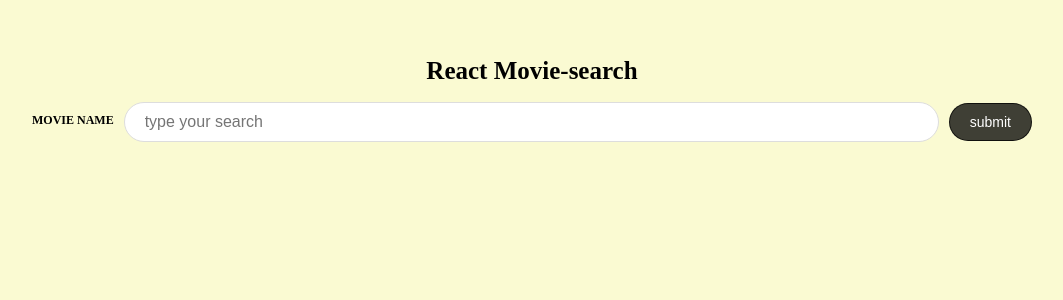
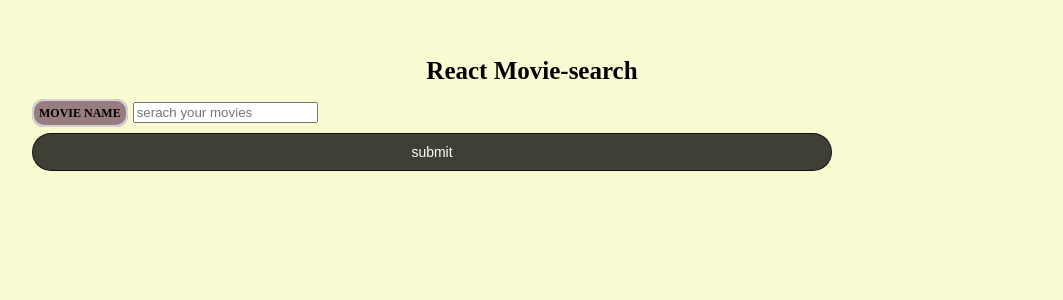
Before and after one commit to AnmolPrajapat/movie-search, a React (Create React App) app: page / in a window 1280 px wide. Shown: the top 300 px of the page, without its empty margins (108-1171 px from the left). Built offline with nearby package versions, Linux system fonts and the light colour scheme; the HTML template or start-up script is replaced by a standard one.

Commit message:
updated searchmovie and css

```diff
--- a/src/App.css
+++ b/src/App.css
@@ -35,15 +35,23 @@ small {
   text-transform: uppercase;
   font-family: "Times New Roman", Times, serif;
   font-weight: bold;
+  border:lightgray 2px solid;
+  background-color: rgb(151, 125, 129);
+  border-radius: 12px;
+  padding: 5px;
+  margin-right: 5px;
+
 }
 
 .input {
+  margin-left:10px;
   font-size: 1.6rem;
-  padding: 0.5rem 2rem;
+  padding: 8px 8px;
   line-height: 2.8rem;
   border-radius: 20px;
   border: 1px solid #ddd;
   margin-bottom: 1rem;
+  font-family: 'Segoe UI', Tahoma, Geneva, Verdana, sans-serif;
 }
 
 .button {
@@ -55,6 +63,8 @@ small {
   font-size: 1.4rem;
   cursor: pointer;
   transition: background-color 250ms;
+  width:80%;
+  margin-top: 1rem;
 }
 
 .button:hover {
@@ -94,7 +104,7 @@ small {
   margin: 0 auto;
   display: block;
 }
-.notFound {
+.not-Found {
   margin-top: 1.5em;
   font-size: 22px;
   font-family: Georgia, "Times New Roman", Times, serif;
@@ -102,10 +112,10 @@ small {
   color: black;
 }
 .foot {
-  font-size: 28px;
+  font-size: 12px;
   text-align: center;
   text-decoration: linen;
-  margin-top: 12px;
+  margin-top: 20px;
   border: 2px solid red;
   border-radius: 4px;
   background-color: lightgrey;
--- a/src/components/SearchMovies.js
+++ b/src/components/SearchMovies.js
@@ -1,96 +1,83 @@
 import React, { useState } from "react";
 import FormComponent from "./FormComponent";
-
 export default function SearchMovies() {
   const [query, setQuery] = useState("");
   const [movies, setMovies] = useState([]);
-  const [apiCalled, setApiCall] = useState(false);
+  const [apiCalled, setApicall] = useState(false);
 
-  const searchMovies = async (e) => {
+  async function SearchMovies(e) {
     e.preventDefault();
 
     const url = `https://api.themoviedb.org/3/search/movie?api_key=65b2d4a08fc4519f762f7531fe791385&language=en-US&query=${query}&page=1&include_adult=false`;
 
     try {
-        if(validateForm(query)) {
-            const res = await fetch(url);
-            const data  = await res.json();
-            setMovies(data.results);
-            setApiCall(true);
-            console.log(data)
-        }
-    }
-    catch(err){
-        console.error(err);
+      if (validateForm(query)) {
+        const res = await fetch(url);
+        const data = await res.json();
+        setMovies(data.results);
+        setApicall(true);
+      }
+    } catch (err) {
+      console.error(err);
     }
   }
-  function showList() {
-    if(movies.length) {
-        return (
-            <div>
-                <div className="card-list">
-                {
-                    movies.filter(movie => movie.poster_path)
-                        .map(movie => (
-                            <FormComponent movie={movie} key={movie.id} />
-                        )
-                    )
-                }
-                </div>
-                <br/><br/><br/>
-                <footer className = "foot" >Thank you for visiting!!</footer>
-            </div>
-
-
-        )
-    } else if(!movies.length && apiCalled){
-        return (
-            <div>
-                <div className="notFound" >Sorry,there is no movies as {query}</div>
-                <br/><br/><br/>
-                <footer className = "foot" >Thank you for visiting!!</footer>
-            </div>
-        )
+  function validateForm(query) {
+    if (query === "") {
+      alert("Please check your input again");
+      return false;
     }
-}
-
+    return true;
+  }
 
   return (
     <div>
-      <form action="" className="form" onSubmit={searchMovies}>
-        <label htmlFor="query" className="label">
-          movie name{" "}
+      <form onSubmit={SearchMovies}>
+        <label htmlFor="label" className="label">
+          {" "}
+          Movie Name
         </label>
         <input
           type="text"
-          className="input"
           name="query"
-          placeholder="type your search"
           value={query}
-          onChange={(e) => setQuery(e.target.value)}
-        required/>
+          placeholder="serach your movies"
+          onChange={(event) => setQuery(event.target.value)}
+          required
+        />
+        <button className="button"> submit</button>
+      </form>
 
-        <button className="button " type="submit">
-          submit
-        </button>
-      </form>
-      {showList()}
-      </div>
-
-  )
+      {showlist()}
+    </div>
+  );
+  function showlist() {
+    if (movies.length) {
+      return (
+        <div>
+          <div className="card-list">
+            {movies
+              .filter((movie) => movie.poster_path)
+              .map((movie) => (
+                <FormComponent movie={movie} key={movie.id} />
+              ))}
+          </div>
+          <br />
+          <br />
+          <br />
+          <footer className="foot">Thank you for visiting!!</footer>
+        </div>
+      );
+    } else if (!movies.length && apiCalled) {
+      return (
+        <div>
+          <div className="not-found">
+            <h1>movie {query} you are searching for is not found in data </h1>
+          </div>
+          <div className="foot">
+            <h1>thank you for searching!</h1>
+          </div>
+        </div>
+      );
+    }
+  }
 }
-
-function validateForm(query) {
-    if (query === "") {
-      alert("Please check your input again")
-      return false;
-    }
-    return true;
-}
-
-
-
-
-
-
-// 65b2d4a08fc4519f762f7531fe791385
```
